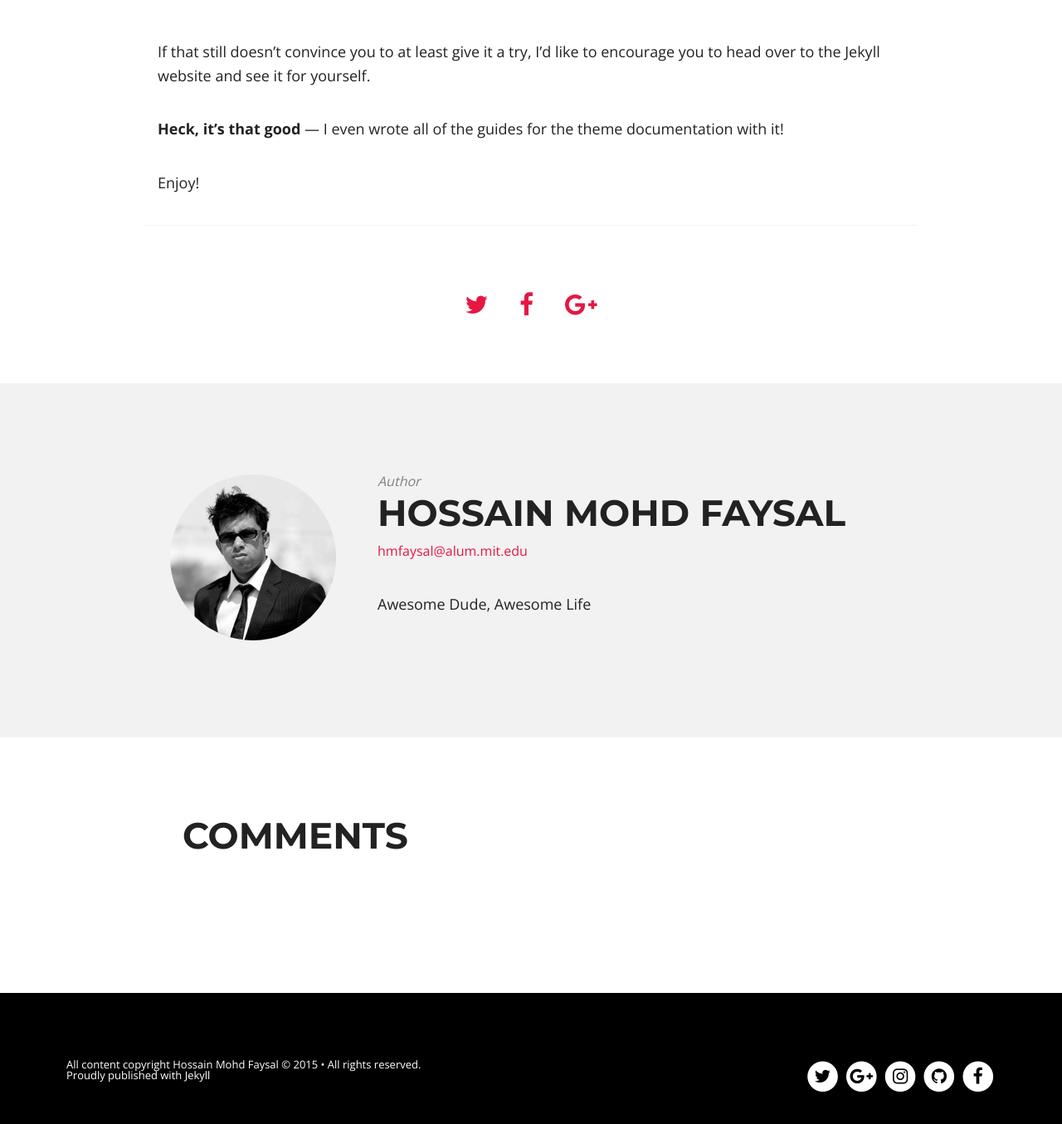
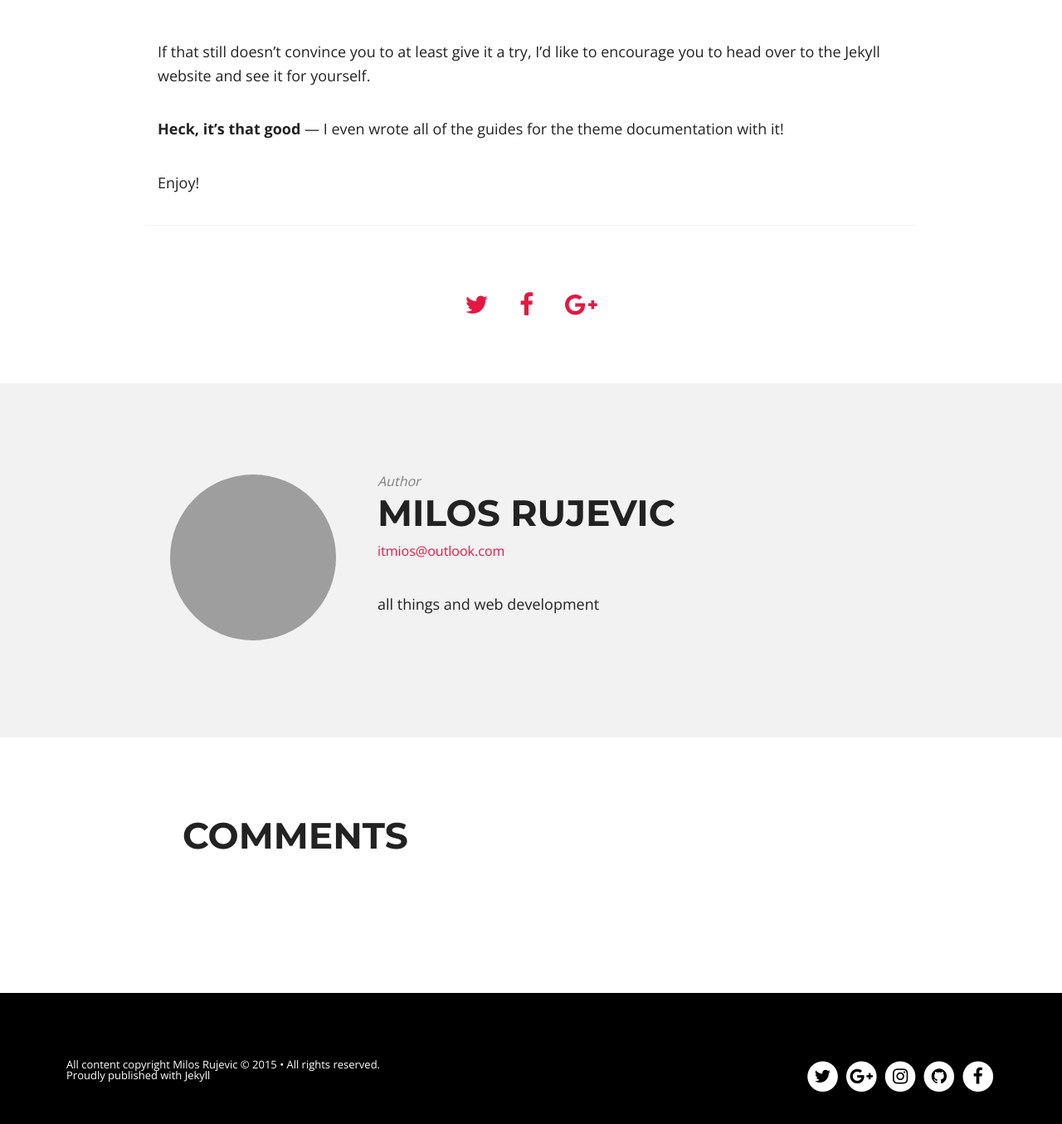
Before and after one commit to itmilos/itmilos-ex-blog, a Jekyll site: the page built from _posts/2014-07-23-why-jekyll.md, in a window 1280 px wide and 1400 px high, scrolled down 1288 px. Shown: the top 1355 px of the window at 83% size. Built offline with Jekyll 4.4.1, drawn with Linux system fonts in a browser that asks for light colours; nearby versions of some CDN libraries; comment, search, counter and statistics services are not loaded; some of the changed text lies outside the part shown; grey boxes are pictures that could not be loaded.

Commit message:
Update config I

```diff
--- a/_config.yml
+++ b/_config.yml
@@ -11,21 +11,21 @@ url:        	  /Notepad
 
 # Owner/author information
 owner:
-  name:           Hossain Mohd Faysal
-  avatar:         hmfaysal.jpg
-  email:          hmfaysal@alum.mit.edu
+  name:           Milos Rujevic
+  avatar:         itmilos.jpg
+  email:          itmios@outlook.com
   # Use the coder's toolbox at http://coderstoolbox.net/string/#!encoding=xml&action=encode&charset=us_ascii to encode your description into XML string
-  description:    Awesome Dude, Awesome Life
+  description:    all things and web development
   # Social networking links used in footer. Update and remove as you like.
-  twitter:        hmfaysal
-  facebook:       hmfaysal
-  github:         hmfaysal
-  instagram:      hmfaysal
+  twitter:        itmilos
+  facebook:       itmilos
+  github:         itmilos
+  instagram:      itmilos
   # For Google Authorship https://plus.google.com/authorship
-  google_plus:    https://plus.google.com/u/0/102602916593522619858
+  google_plus:    https://plus.google.com/u/0/+MilošRujević
 
 # Analytics and webmaster tools stuff goes here
-google_analytics:   UA-39365944-7
+google_analytics:   UA-47905293-1
 google_verify:
 # https://ssl.bing.com/webmaster/configure/verify/ownership Option 2 content= goes here
 bing_verify:
@@ -45,7 +45,7 @@ links:
     url: /about
 
 # http://en.wikipedia.org/wiki/List_of_tz_database_time_zones
-timezone:    Asia/Dhaka
+timezone:    Europe/Belgrade
 future:      true
 highlighter: pygments
 markdown:    kramdown
@@ -71,8 +71,8 @@ kramdown:
 
 prose:
   rooturl: '_posts'
-  siteurl: 'http://hmfaysal.github.io/Notepad/'
-  relativeLinks: 'http://hmfaysal.github.io/Notepad/links.jsonp'
+  siteurl: 'http://itmilos.github.io/'
+  relativeLinks: 'http://itmilos.github.io/links.jsonp'
   media: 'images'
   metadata:
     _posts:
```
